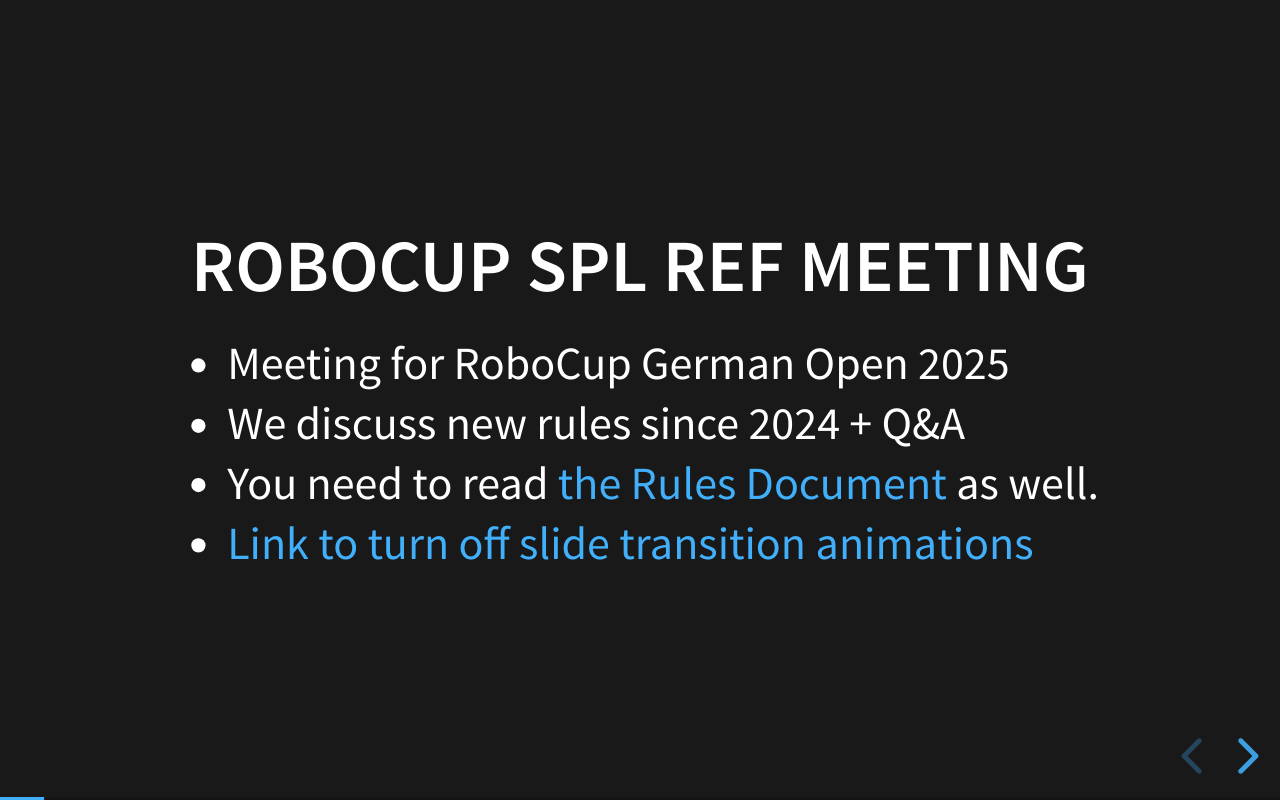
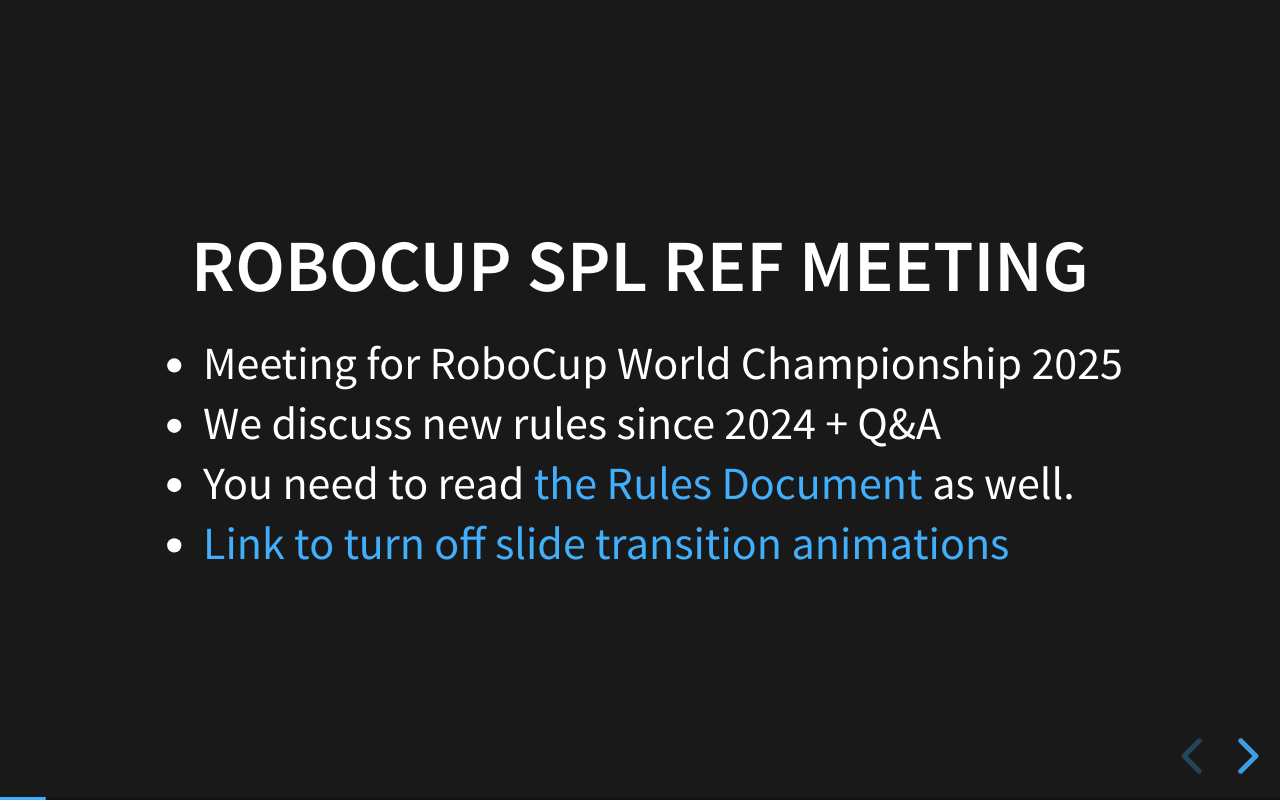
Before and after one commit to RoboCup-SPL/referee-meeting, a plain HTML site: page speaker-notes/index.html in a window 1280 px wide. Both pictures are taken after a click on the button "next slide". Drawn offline with Linux system fonts and the light colour scheme.

Commit message:
work in World Championship Meeting

```diff
--- a/speaker-notes/index.html
+++ b/speaker-notes/index.html
@@ -73,7 +73,7 @@
 					<ul>
 						<!--<li>This meeting will be recorded</li>-->
 						<!--<li>Online Meeting for RoboCup World Championship 2024</li>-->
-						<li>Meeting for RoboCup German Open 2025</li>
+						<li>Meeting for RoboCup World Championship 2025</li>
 						<li>We discuss new rules since 2024 + Q&amp;A</li>
 						<li>You need to read <a href="https://spl.robocup.org/downloads/#2025">the Rules Document</a> as well.</li>
 						<li><a href="index.html?transition=none">Link to turn off slide transition animations</a></li>
@@ -95,9 +95,11 @@
 				</section>
 				-->
 
+				<!--
 				<section>
 					<h2>Nonstandard field,<br> one cross is missing</h2>
 				</section>
+				-->
 
 				<section>
 					<h2>Gloves</h2>
```
